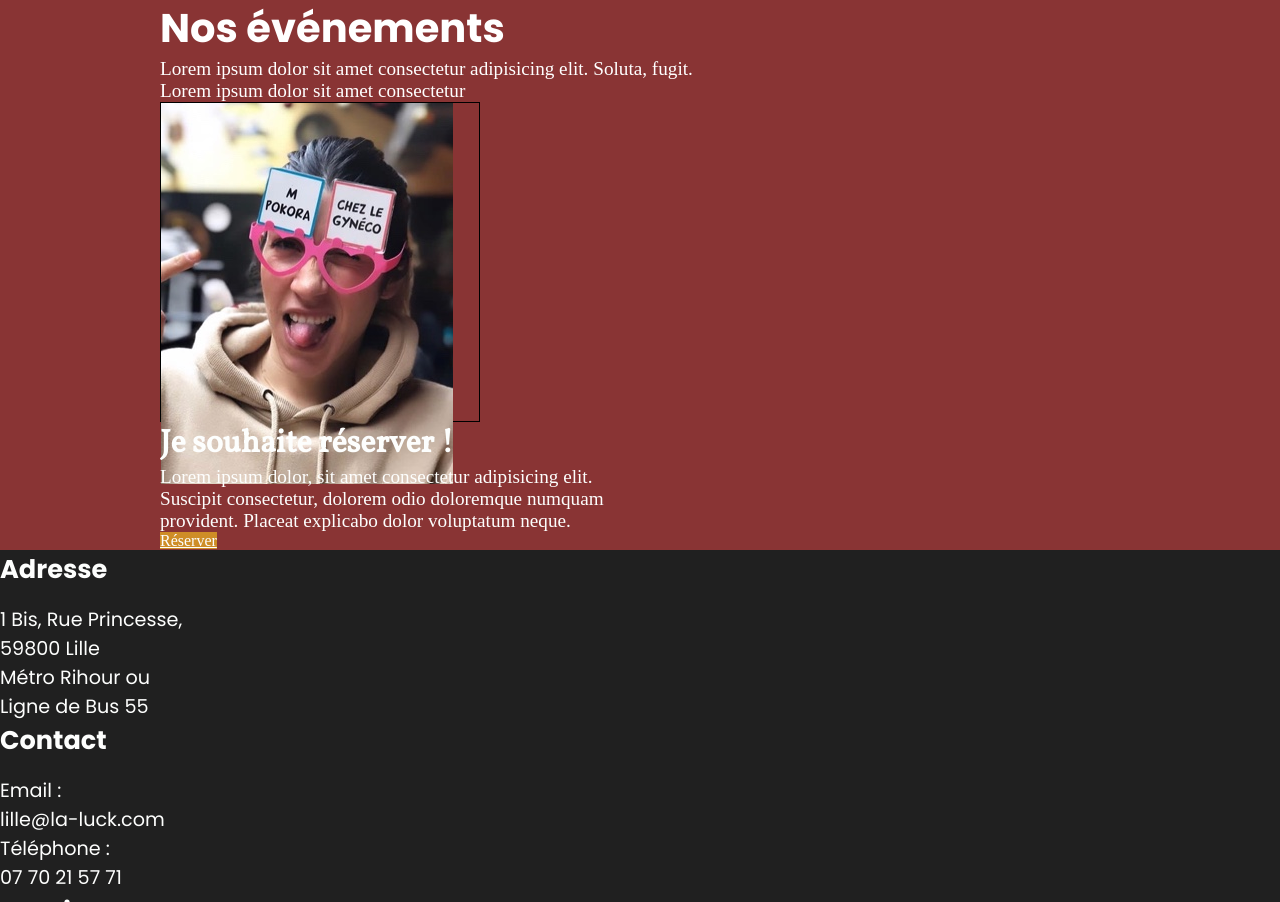
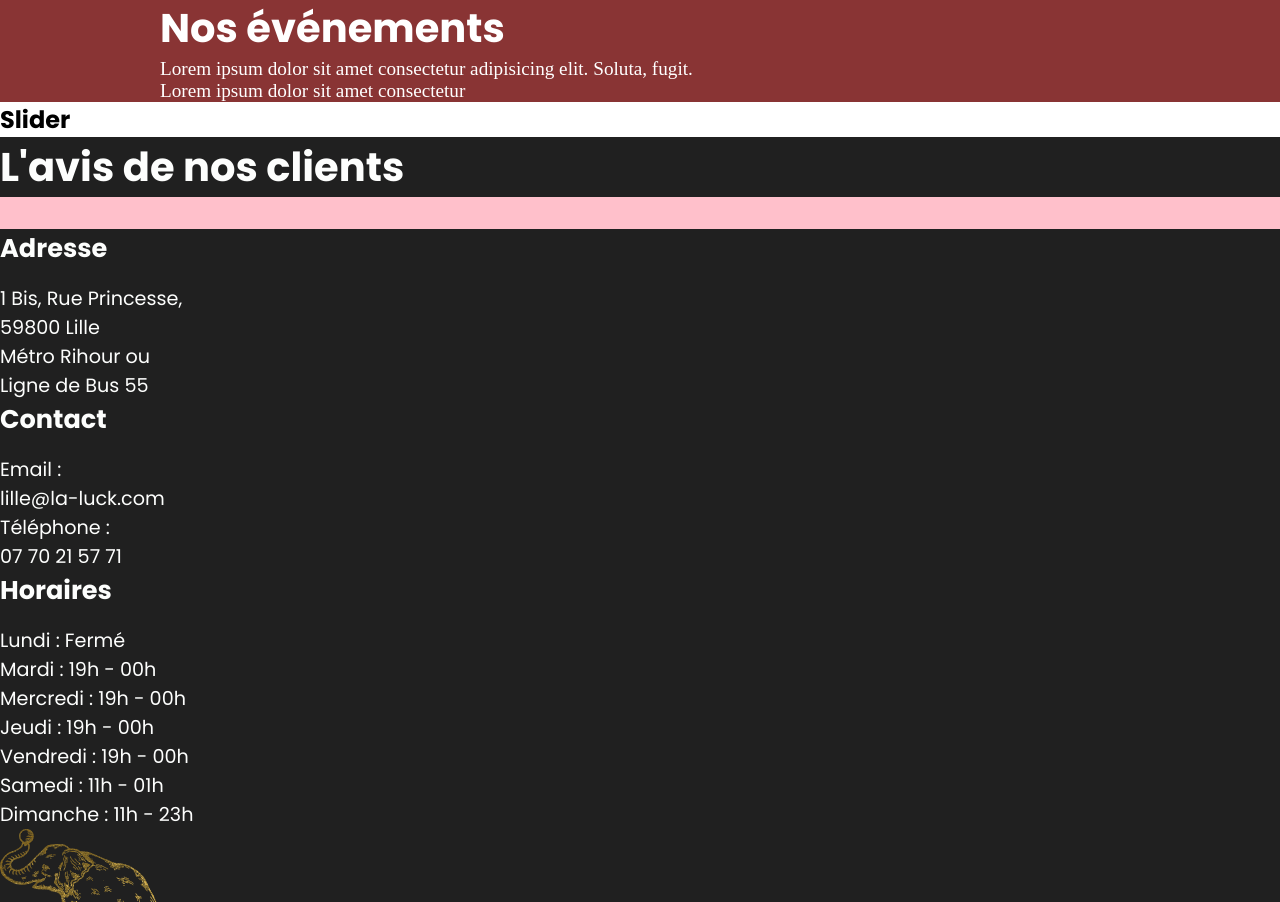
Before and after one commit to swanyptx/lucky-p, a Next.js app: page / in a window 1280 px wide. Shown: the part 802-1704 px from the top of the page. Built offline with nearby package versions, Linux system fonts and the light colour scheme.

Commit message:
SliderMain & Reviews added

```diff
--- a/components/Calendar.js
+++ b/components/Calendar.js
@@ -2,7 +2,7 @@ import React from 'react';
 
 export default function Calendar() {
     return(
-        <div className="events flex h-screen justify-center items-center">
+        <div className="events flex justify-center items-center">
             <div className="container">
                         <h2 className="text-center p-10">Nos événements</h2>
                 <div className="md:flex justify-center items-center">
@@ -10,7 +10,7 @@ export default function Calendar() {
                         <p>Lorem ipsum dolor sit amet consectetur adipisicing elit. Soluta, fugit.</p>
                     </div>
                     <div className="text-events">
-                        <p className="text-center">Lorem ipsum dolor sit amet consectetur </p>
+                        <p className="text-center">Lorem ipsum dolor sit amet consectetur</p>
                     </div>
                 </div>
             </div>
--- /dev/null
+++ b/components/Reviews.js
@@ -0,0 +1,12 @@
+
+export default function Reviews(){
+    return(
+        <div className="reviews">
+            <h2 className="text-center p-5">L'avis de nos clients</h2>
+            <div className="hidePaid">
+                <script src="https://apps.elfsight.com/p/platform.js" defer></script>
+                <div className="elfsight-app-b11d3ab1-c343-4b58-b64b-f70b774c0726"></div>
+            </div>
+        </div>
+    )
+}
--- /dev/null
+++ b/components/SliderMain.js
@@ -0,0 +1,7 @@
+export default function SliderMain() {
+    return(
+        <div className="container-slider">
+            <h2>Slider</h2>
+        </div>
+    )
+}
--- a/pages/index.js
+++ b/pages/index.js
@@ -3,6 +3,8 @@ import Header from '../components/Header.js'
 import Calendar from '../components/Calendar'
 import Booking from '../components/Booking.js'
 import Footer from "../components/Footer.js"
+import Reviews from '../components/Reviews.js'
+import SilderMain from '../components/SliderMain.js'
 
 export default function Home() {
   return (
@@ -17,7 +19,9 @@ export default function Home() {
 
       <Header></Header>
       <Calendar />
-      <Booking/>
+      <SilderMain />
+      <Reviews />
+      {/* <Booking/> */}
       <Footer/>
     </div>
   )
--- a/styles/globals.scss
+++ b/styles/globals.scss
@@ -146,3 +146,25 @@ footer {
         max-width: 80%;
     }
 }
+
+.reviews {
+    background-color: $mainBlack;
+
+    // min-height: 80vh;
+
+    h2 {
+        color: $mainWhite;
+        font-size: 2.5rem;
+    }
+
+    .hidePaid {
+        height: 2rem;
+        background-color: pink;
+        top: 10rem;
+    }
+
+    a {
+        display: none !important;
+    }
+
+}
```
